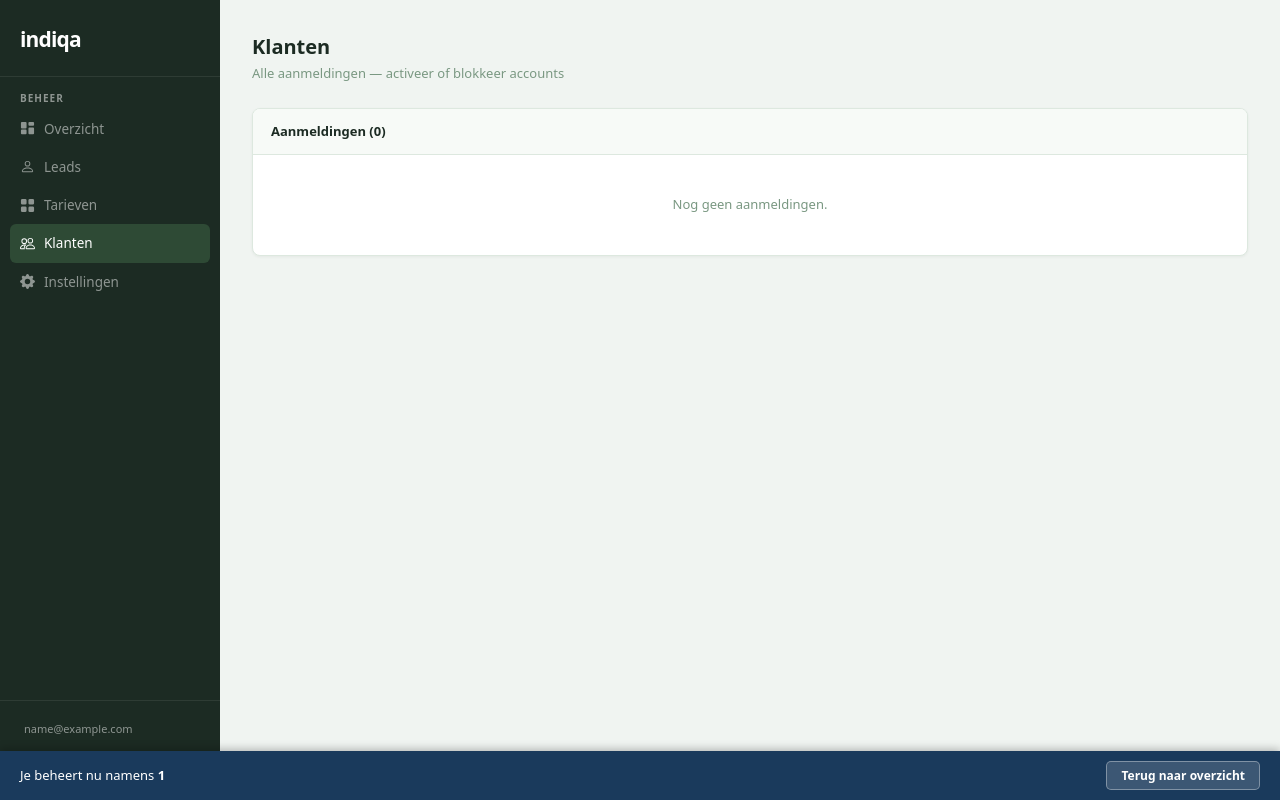
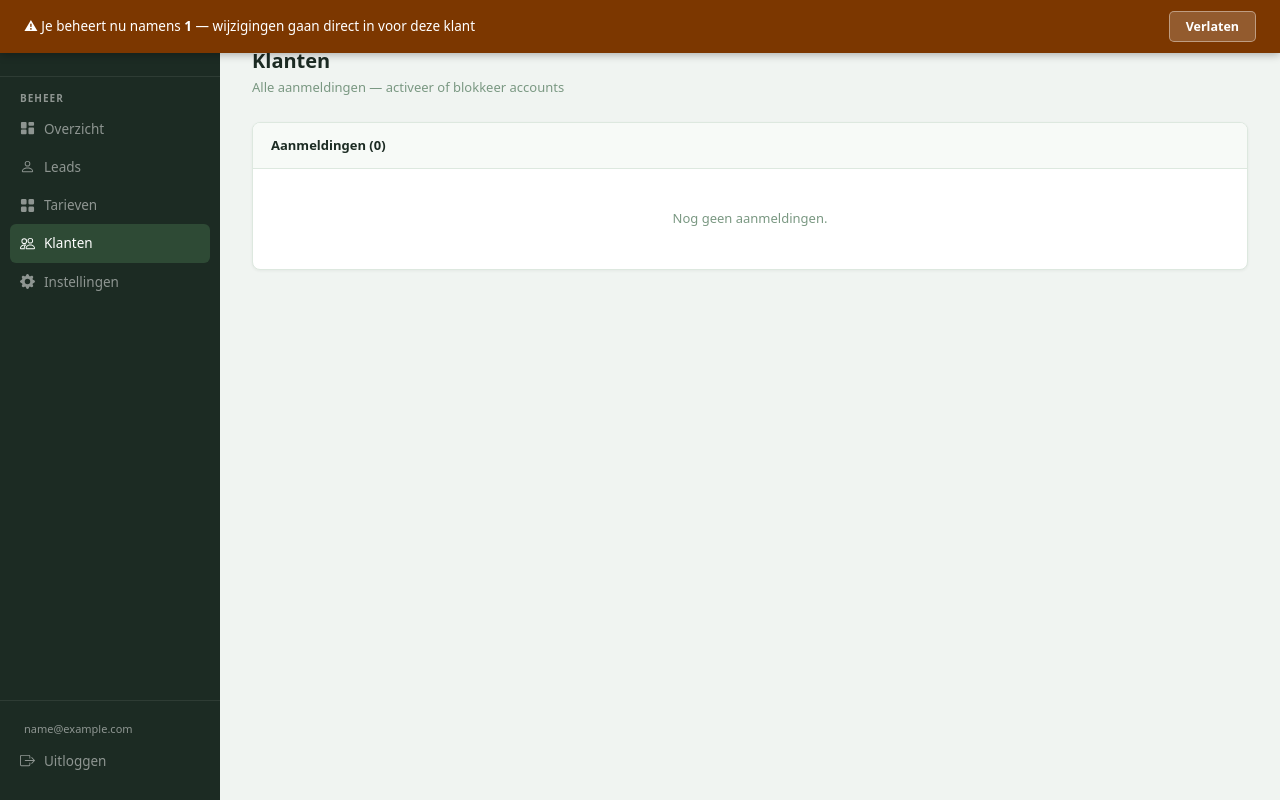
Before and after one commit to MaikVeldman/hovenier-chatbot-demo, a Flask app: page /beheer/klanten in a window 1280 px wide. Run offline with Flask 3, Linux system fonts and the light colour scheme; the visitor is signed in with stand-in values (Sample User, id 1).

Commit message:
Fix: impersonatiebanner verplaatst naar bovenkant en prominenter gemaakt
Co-Authored-By: Claude Sonnet 4.6 <noreply@anthropic.com>

```diff
--- a/templates/admin/base_admin.html
+++ b/templates/admin/base_admin.html
@@ -346,34 +346,45 @@ tbody tr:hover td { background: var(--surface-2); }
 /* ── Superadmin impersonatie banner ──────────────── */
 .impersonation-banner {
   position: fixed;
-  bottom: 0;
+  top: 0;
   left: 0;
   right: 0;
-  background: #1a3a5c;
+  background: #7c3700;
   color: #fff;
-  padding: 10px 20px;
+  padding: 11px 24px;
   display: flex;
   align-items: center;
   justify-content: space-between;
   gap: 16px;
-  z-index: 9999;
-  font-size: 13px;
-  box-shadow: 0 -2px 8px rgba(0,0,0,.25);
+  z-index: 250;
+  font-size: 13.5px;
+  font-weight: 500;
+  box-shadow: 0 2px 8px rgba(0,0,0,.28);
+}
+.impersonation-banner strong { font-weight: 700; }
+.impersonation-banner-links {
+  display: flex;
+  align-items: center;
+  gap: 10px;
+  flex-shrink: 0;
 }
 .impersonation-verlaten {
-  background: rgba(255,255,255,.15);
-  border: 1px solid rgba(255,255,255,.35);
+  background: rgba(255,255,255,.18);
+  border: 1px solid rgba(255,255,255,.4);
   color: #fff;
   border-radius: 5px;
-  padding: 5px 14px;
-  font-size: 12px;
+  padding: 6px 16px;
+  font-size: 12.5px;
   font-weight: 600;
   cursor: pointer;
   font-family: inherit;
   white-space: nowrap;
   transition: background .12s;
 }
-.impersonation-verlaten:hover { background: rgba(255,255,255,.28); }
+.impersonation-verlaten:hover { background: rgba(255,255,255,.3); }
+@media (max-width: 767px) {
+  .impersonation-banner { top: 52px; }
+}
   </style>
 </head>
 <body>
@@ -458,18 +469,20 @@ tbody tr:hover td { background: var(--surface-2); }
   </div>
 </nav>
 
-<main class="main" style="{% if acting_as_tenant_id %}padding-bottom: 52px;{% endif %}">
+{% if acting_as_tenant_id %}
+<div class="impersonation-banner">
+  <span>⚠ Je beheert nu namens <strong>{{ acting_as_naam }}</strong> — wijzigingen gaan direct in voor deze klant</span>
+  <div class="impersonation-banner-links">
+    <form method="POST" action="{{ url_for('admin_verlaten') }}" style="display:inline;">
+      <button type="submit" class="impersonation-verlaten">Verlaten</button>
+    </form>
+  </div>
+</div>
+{% endif %}
+
+<main class="main" style="{% if acting_as_tenant_id %}padding-top: 46px;{% endif %}">
   {% block content %}{% endblock %}
 </main>
-
-{% if acting_as_tenant_id %}
-<div class="impersonation-banner">
-  <span>Je beheert nu namens <strong>{{ acting_as_naam }}</strong></span>
-  <form method="POST" action="{{ url_for('admin_verlaten') }}" style="display:inline;">
-    <button type="submit" class="impersonation-verlaten">Terug naar overzicht</button>
-  </form>
-</div>
-{% endif %}
 
 <script>
 (function() {
```
